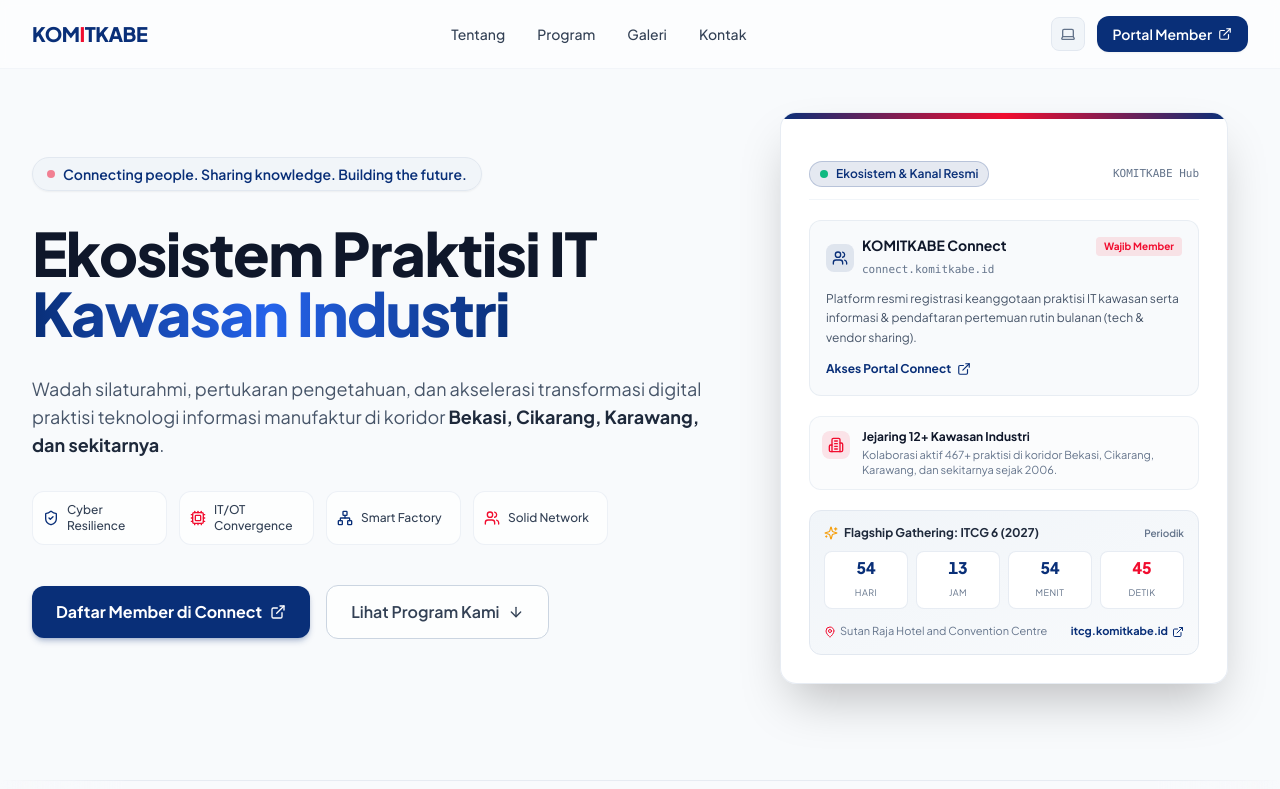
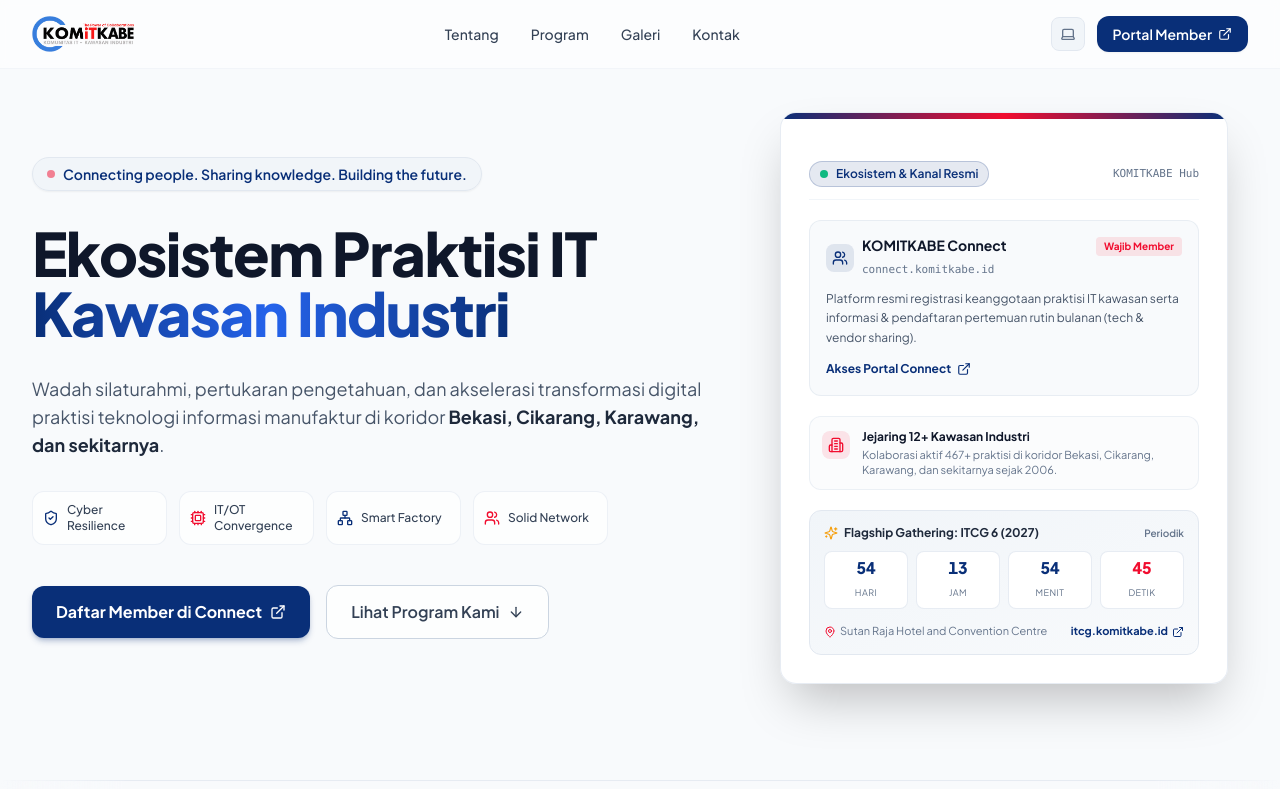
Before and after one commit to trisfaizal/komitkabe-web, a React (Vite) app: page / in a window 1280 px wide. Shown: the top 789 px of the page. Built offline with nearby package versions, Linux system fonts and the light colour scheme; the HTML template or start-up script is replaced by a standard one.

Commit message:
feat: replace navbar and footer branding with cropped real webp logo

```diff
--- a/src/components/Footer.tsx
+++ b/src/components/Footer.tsx
@@ -24,7 +24,7 @@ export const Footer: React.FC = () => {
               <img
                 src="/assets/dark-logo.webp"
                 alt={siteConfig.name}
-                className="h-9 md:h-10 w-auto object-contain filter brightness-110"
+                className="h-9 md:h-10 w-auto object-contain"
               />
 
               <p className="text-sm font-medium text-blue-100/90 leading-relaxed max-w-sm">
--- a/src/components/Navbar.tsx
+++ b/src/components/Navbar.tsx
@@ -45,15 +45,22 @@ export const Navbar: React.FC = () => {
       }`}
     >
       <div className="max-w-7xl mx-auto px-4 sm:px-6 lg:px-8 flex items-center justify-between">
-        {/* Brand Text Only */}
+        {/* Brand Logo (Real WebP) */}
         <a
           href="#"
           className="flex items-center group focus:outline-none focus-visible:ring-2 focus-visible:ring-brand-navy rounded-lg"
           aria-label="KOMITKABE Beranda"
         >
-          <span className="font-extrabold text-xl tracking-tight text-brand-navy dark:text-white select-none transition-colors">
-            KOM<span className="text-brand-red">I</span>TKABE
-          </span>
+          <img
+            src="/assets/light-logo.webp"
+            alt="KOMITKABE"
+            className="h-8 md:h-9 w-auto object-contain dark:hidden"
+          />
+          <img
+            src="/assets/dark-logo.webp"
+            alt="KOMITKABE"
+            className="h-8 md:h-9 w-auto object-contain hidden dark:block"
+          />
         </a>
 
         {/* Desktop Navigation */}
```
Also changed, not shown: public/assets/dark-logo.webp, public/assets/light-logo.webp.
